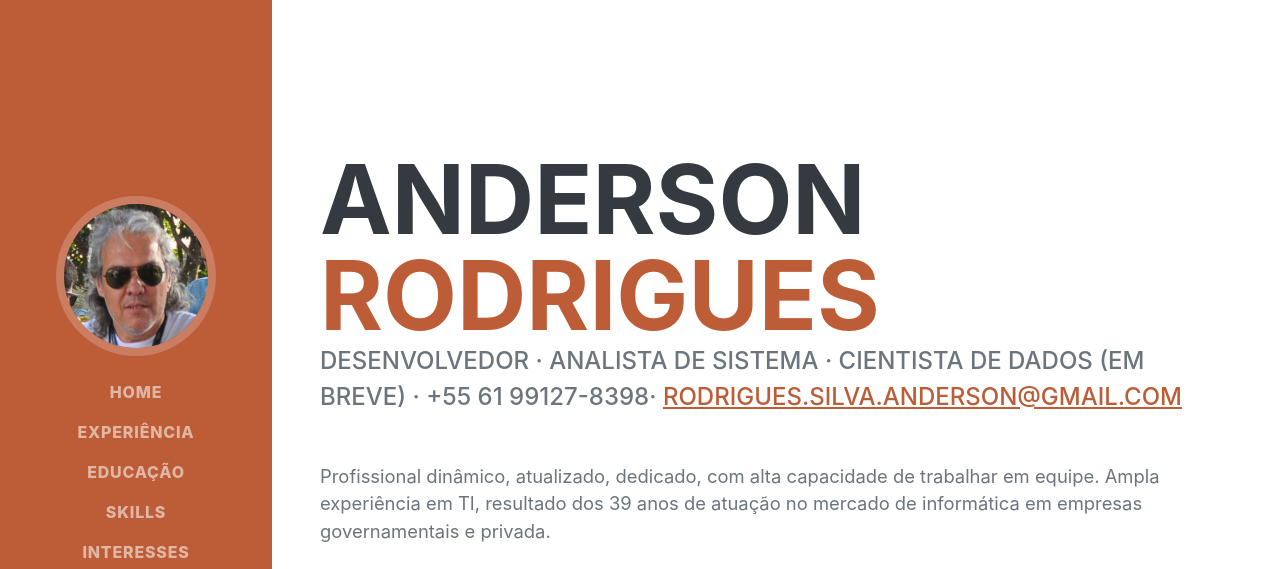
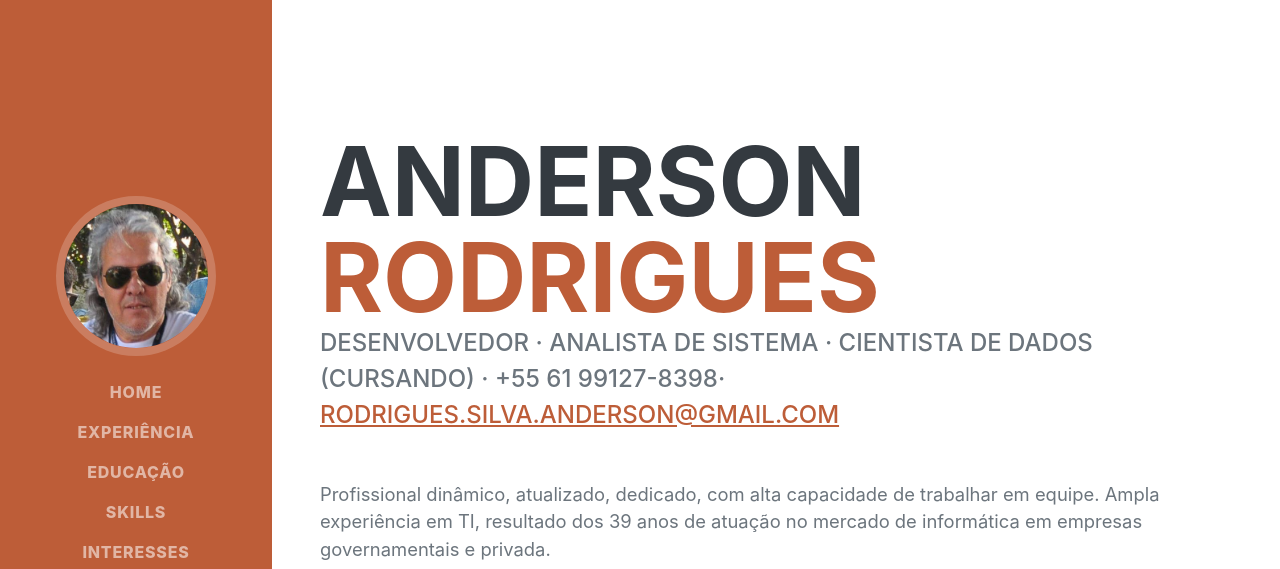
Before and after one commit to bomcabelo/portfolio, a plain HTML site: page index.html in a window 1280 px wide. Shown: the top 569 px of the page. Drawn offline with nearby package versions, Linux system fonts and the light colour scheme; a web font is replaced by a local one.

Commit message:
Update index.html

```diff
--- a/index.html
+++ b/index.html
@@ -44,7 +44,7 @@
                         <span class="text-primary">Rodrigues</span>
                     </h1>
                     <div class="subheading mb-5">
-                        Desenvolvedor · Analista de Sistema · Cientista de Dados (em breve) · +55 61 99127-8398·
+                        Desenvolvedor · Analista de Sistema · Cientista de Dados (cursando) · +55 61 99127-8398·
                         <a href="mailto:name@email.com">rodrigues.silva.anderson@gmail.com</a>
                     </div>
                     <p class="lead mb-5">Profissional dinâmico, atualizado, dedicado, com alta capacidade de trabalhar em equipe. Ampla experiência em
```
